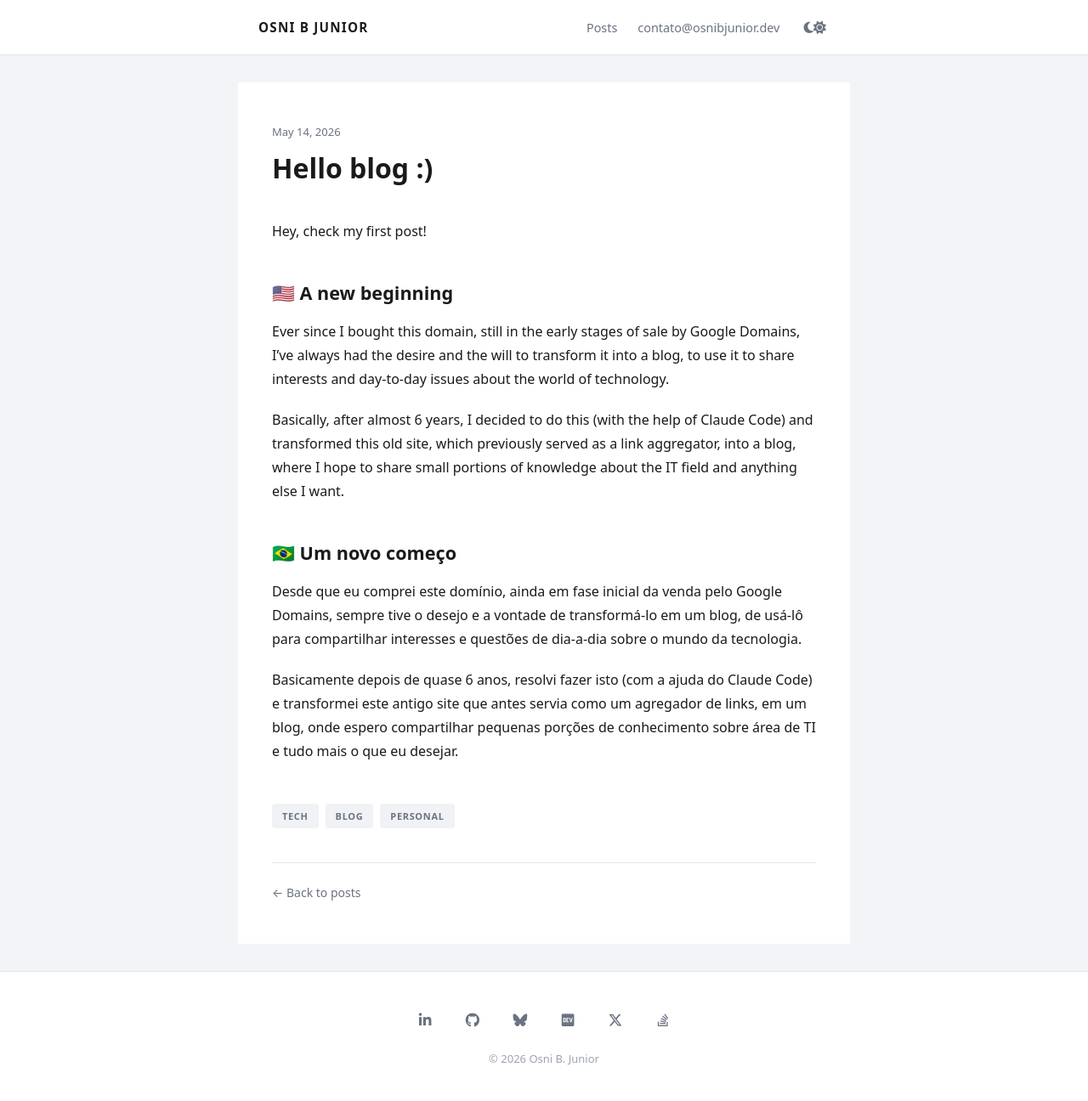
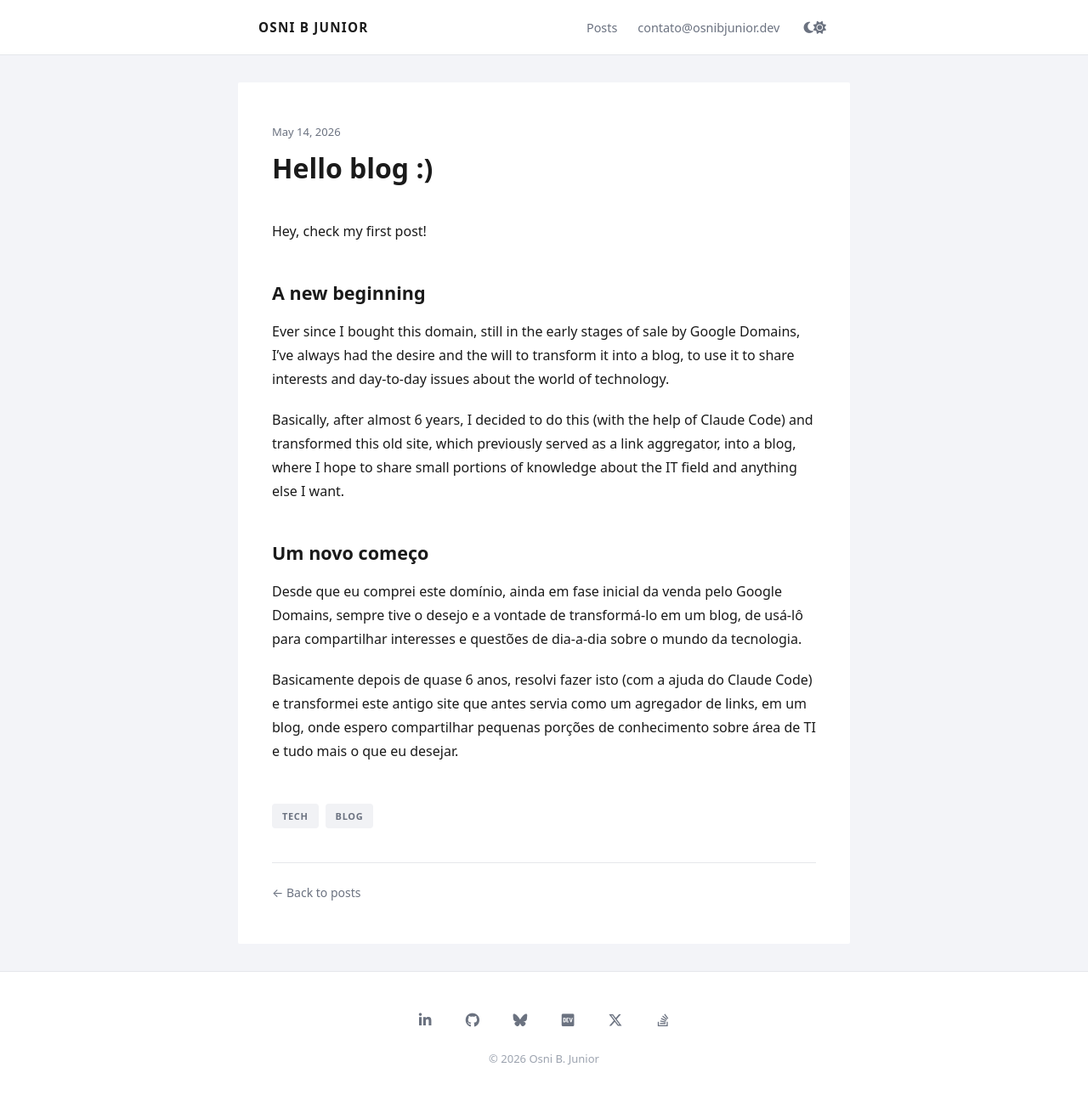
Before and after one commit to osnibjunior/osnibjunior.github.io, a Jekyll site: the page built from _posts/2026-05-04-hello-blog.md, in a window 1280 px wide. Shown: the whole page at 85% size. Built offline with Jekyll 4.4.1, drawn with Linux system fonts in a browser that asks for light colours.

Commit message:
Removed tags

```diff
--- a/_posts/2026-05-04-hello-blog.md
+++ b/_posts/2026-05-04-hello-blog.md
@@ -2,20 +2,20 @@
 layout: post
 title: "Hello blog :)"
 date: 2026-05-14 11:00:00 +0300
-tags: [tech, blog, personal]
+tags: [tech, blog]
 ---
 
 Hey, check my first post!
 
 <!--more-->
 
-## 🇺🇸 A new beginning
+## A new beginning
 
 Ever since I bought this domain, still in the early stages of sale by Google Domains, I've always had the desire and the will to transform it into a blog, to use it to share interests and day-to-day issues about the world of technology.
 
 Basically, after almost 6 years, I decided to do this (with the help of Claude Code) and transformed this old site, which previously served as a link aggregator, into a blog, where I hope to share small portions of knowledge about the IT field and anything else I want.
 
-## 🇧🇷 Um novo começo
+## Um novo começo
 
 Desde que eu comprei este domínio, ainda em fase inicial da venda pelo Google Domains, sempre tive o desejo e a vontade de transformá-lo em um blog, de usá-lô para compartilhar interesses e questões de dia-a-dia sobre o mundo da tecnologia.
 
```
